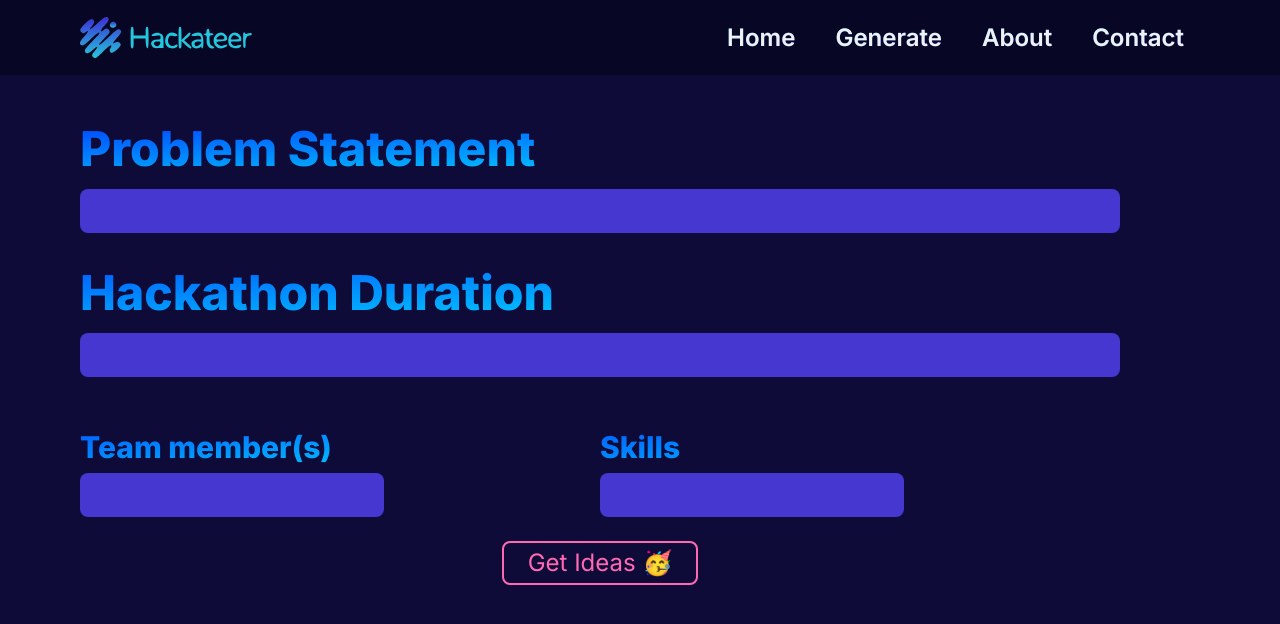
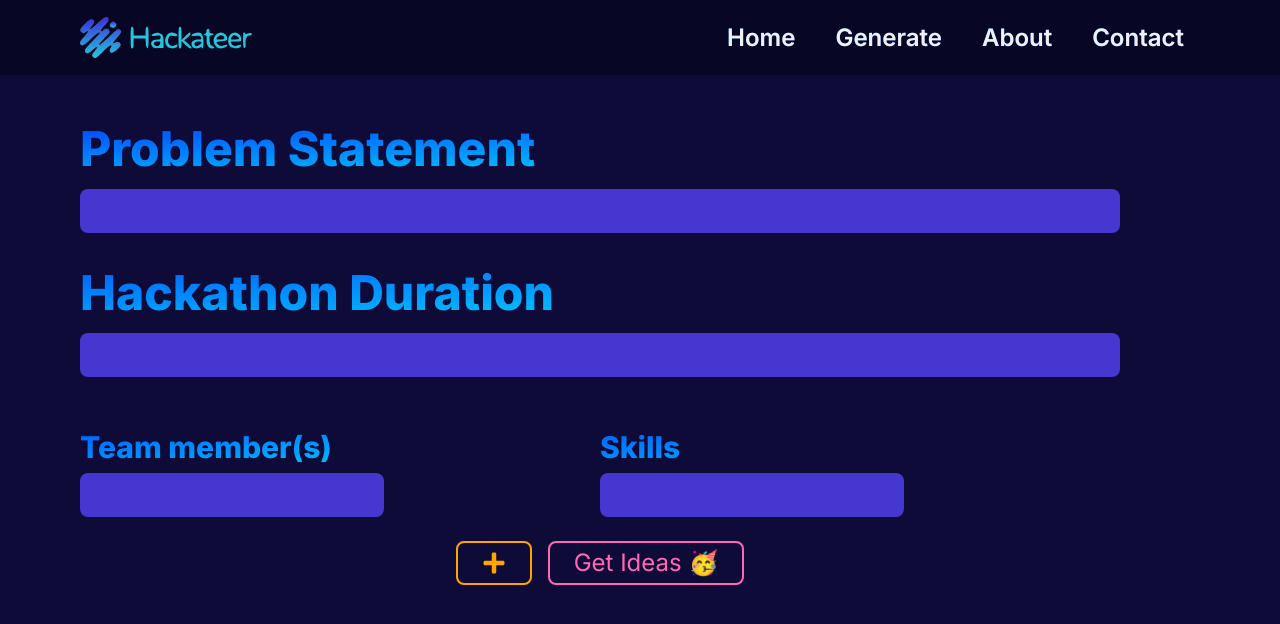
Before and after one commit to MattHasson/hackateer, a Next.js app: page /generate in a window 1280 px wide. Shown: the top 624 px of the page. Built offline with nearby package versions, Linux system fonts and the light colour scheme.

Commit message:
feat: Add orange plus symbol and button hover animation

```diff
--- a/src/app/generate/page.tsx
+++ b/src/app/generate/page.tsx
@@ -1,4 +1,6 @@
 /* eslint-disable react/no-unescaped-entities */
+import {FaPlus} from 'react-icons/fa'
+
 export default function Generate() {
   return (
     <main className="min-h-screen flex flex-col mt-[50px] space-y-4 mr-20">
@@ -25,9 +27,11 @@ export default function Generate() {
           <input className="text-xs md:text-md lg:text-xl text-raspberryFizz bg-mysticPurple rounded-lg p-2"></input>
         </div>
       </div>
-      <div className="flex justify-center">
-
-      <button className="text-sm md:text-lg lg:text-2xl px-4 py-1 lg:px-6 mt-2 transition duration-500 ease-in-out border-2 rounded-lg text-raspberryFizz border-raspberryFizz hover:bg-raspberryFizz hover:text-moonlitIvory">
+      <div className="flex justify-center space-x-4">
+<button className="text-sm md:text-lg lg:text-2xl px-4 py-1 lg:px-6 mt-2 transition duration-500 ease-in-out border-2 rounded-lg text-electricCitrus border-electricCitrus hover:bg-electricCitrus hover:text-moonlitIvory hover:scale-110">
+        <FaPlus/>
+      </button>
+      <button className="text-sm md:text-lg lg:text-2xl px-4 py-1 lg:px-6 mt-2 transition duration-500 ease-in-out border-2 rounded-lg text-raspberryFizz border-raspberryFizz hover:bg-raspberryFizz hover:text-moonlitIvory hover:scale-110">
         Get Ideas 🥳
       </button>
       </div>
```
